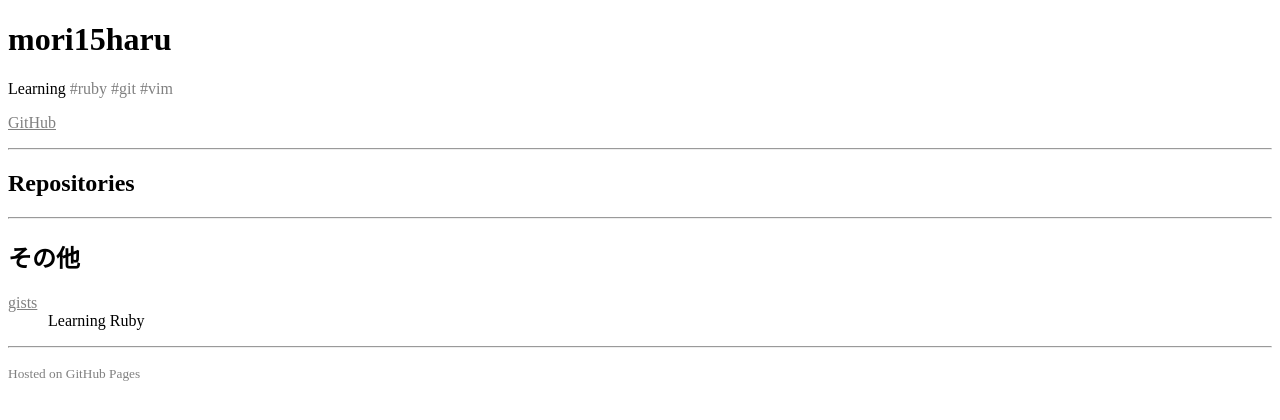
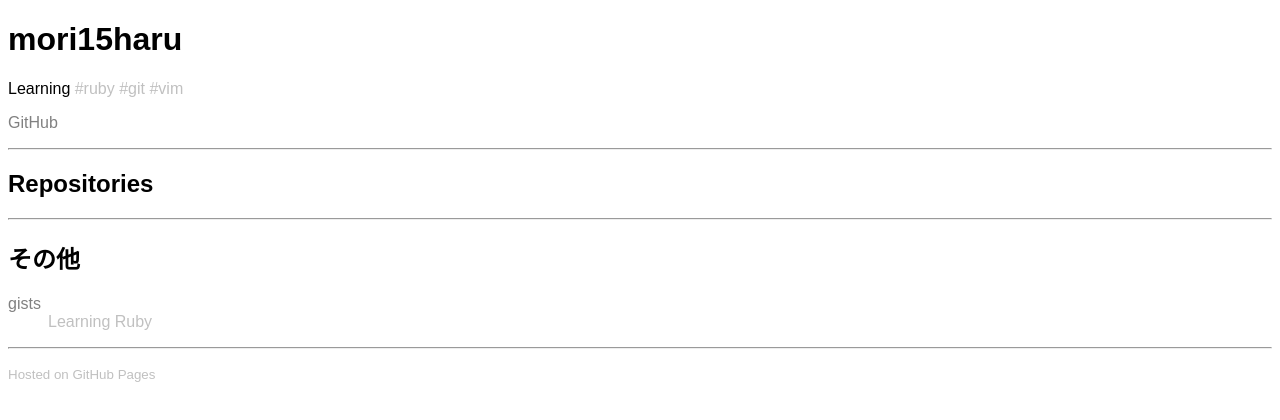
Before and after one commit to mori15haru/mori15haru.github.io, a plain HTML site: page index.html in a window 1280 px wide. Drawn offline with nearby package versions, Linux system fonts and the light colour scheme; no server answers.

Commit message:
Change the font

```diff
--- a/index.html
+++ b/index.html
@@ -3,11 +3,18 @@
   <head>
     <script src="https://ajax.googleapis.com/ajax/libs/jquery/3.1.1/jquery.min.js"></script>
     <style>
-      dt, .light, small, a:link, a:visited {
-        color:grey
+      a:link, a:visited {
+        color: grey;
+        text-decoration: none
       }
       a:hover {
-        color:#B19CD9
+        color: #B19CD9
+      }
+      body {
+        font-family: arial
+      }
+      dd, .light, small {
+        color: #C0C0C0
       }
     </style>
     <title>mori15haru.github.io by mori15haru</title>
@@ -27,8 +34,8 @@
         function(repos) {
           $('.repos').append('<dl>');
           for (i = 0; i < repos.length; i++) {
-            $('.repos').append('<dt>'+repos[i].name+'</dt>');
-            $('.repos').append('<dd>'+repos[i].description+'</dd>');
+            $('.repos').append('<dt><a href="'+repos[i].html_url+'">'+repos[i].name+'</a></dt>');
+            $('.repos').append('<dd>'+repos[i].description+'</dd><br>');
           }
           $('.repos').append('</dl>');
         }
```
